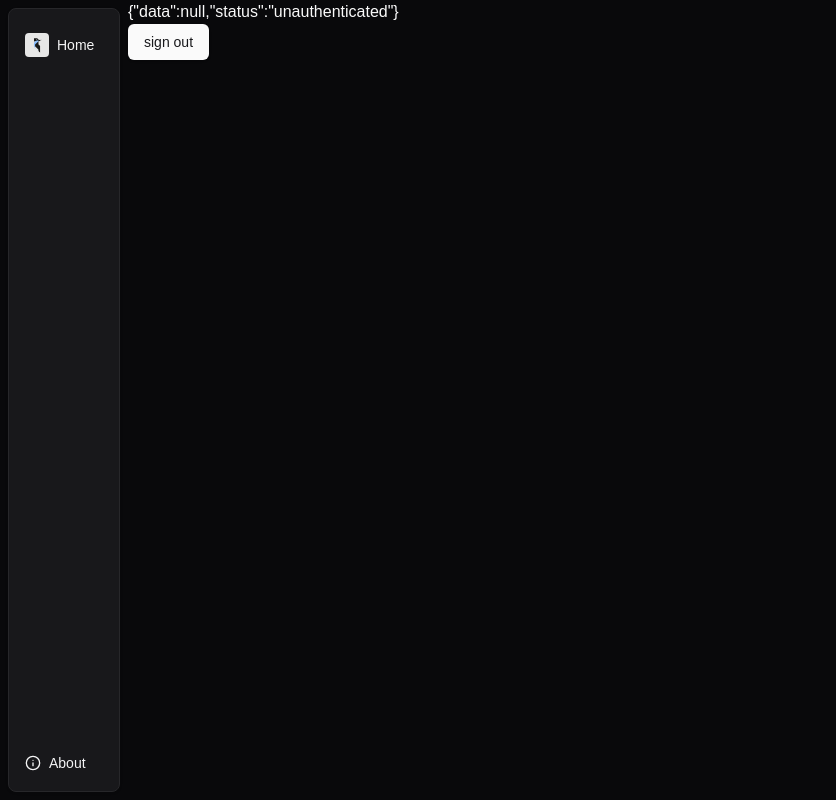
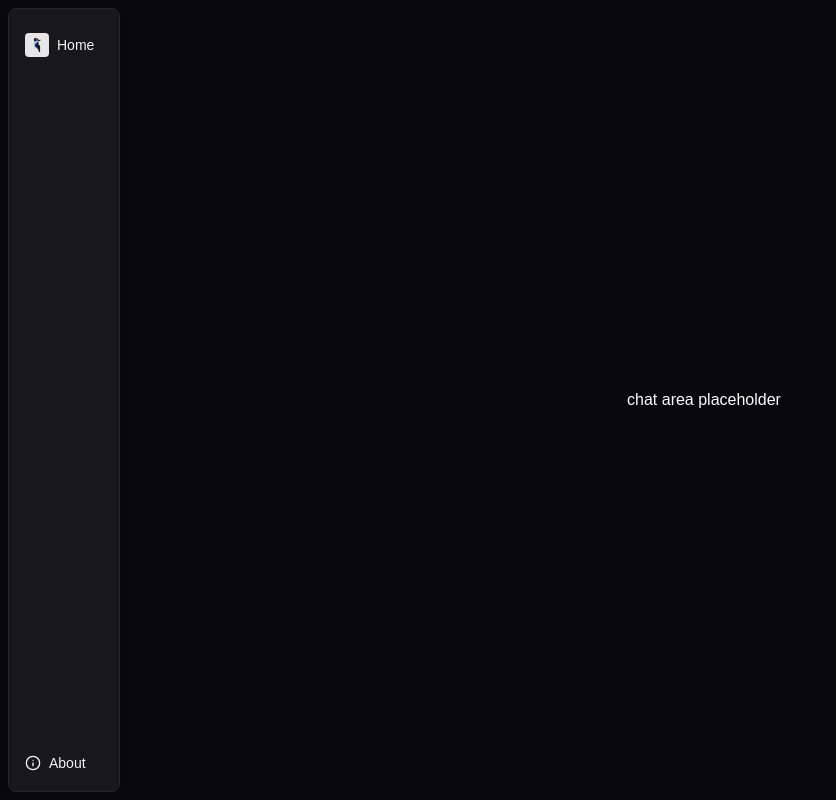
Before and after one commit to xibluespider/scarcom, a Next.js app: page / in a window 1280 px wide. Shown: the whole page, without its empty margins (0-836 px from the left). Built offline with nearby package versions, Linux system fonts and the light colour scheme; no server answers.

Commit message:
chore: app/page: show placeholder

```diff
--- a/src/app/page.js
+++ b/src/app/page.js
@@ -1,22 +1,9 @@
 "use client";
 
-import { Button } from "@/components/ui/button";
-
-import { useSession } from "next-auth/react";
-
-import useAuthEvents from "@/hooks/useAuthEvents";
-
 export default function Page() {
-  const session = useSession();
-
-  const { handleSignOutEvent, isLoading } = useAuthEvents();
-
   return (
-    <div>
-      <div>{JSON.stringify(session)}</div>
-      <Button onClick={handleSignOutEvent}>
-        {isLoading ? "loading" : "sign out"}
-      </Button>
+    <div className="grow flex items-center justify-center">
+      <div>chat area placeholder</div>
     </div>
   );
 }
```
